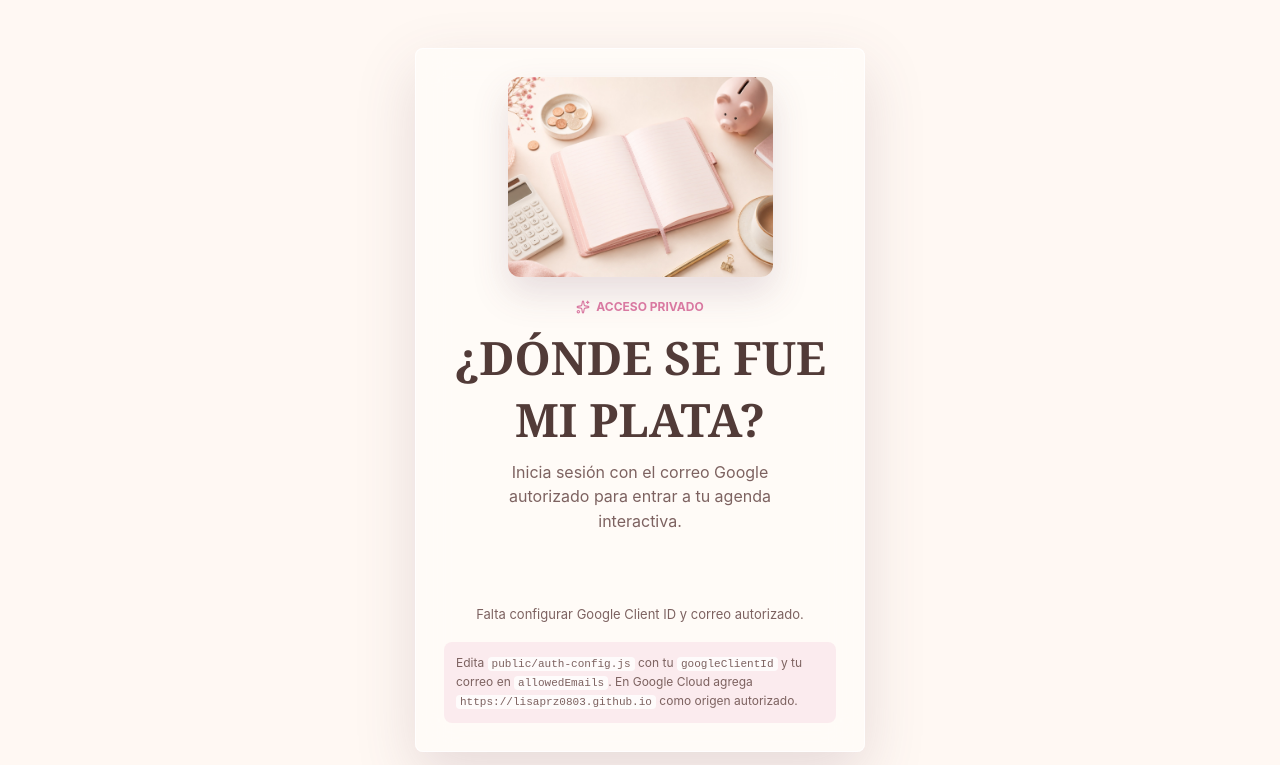
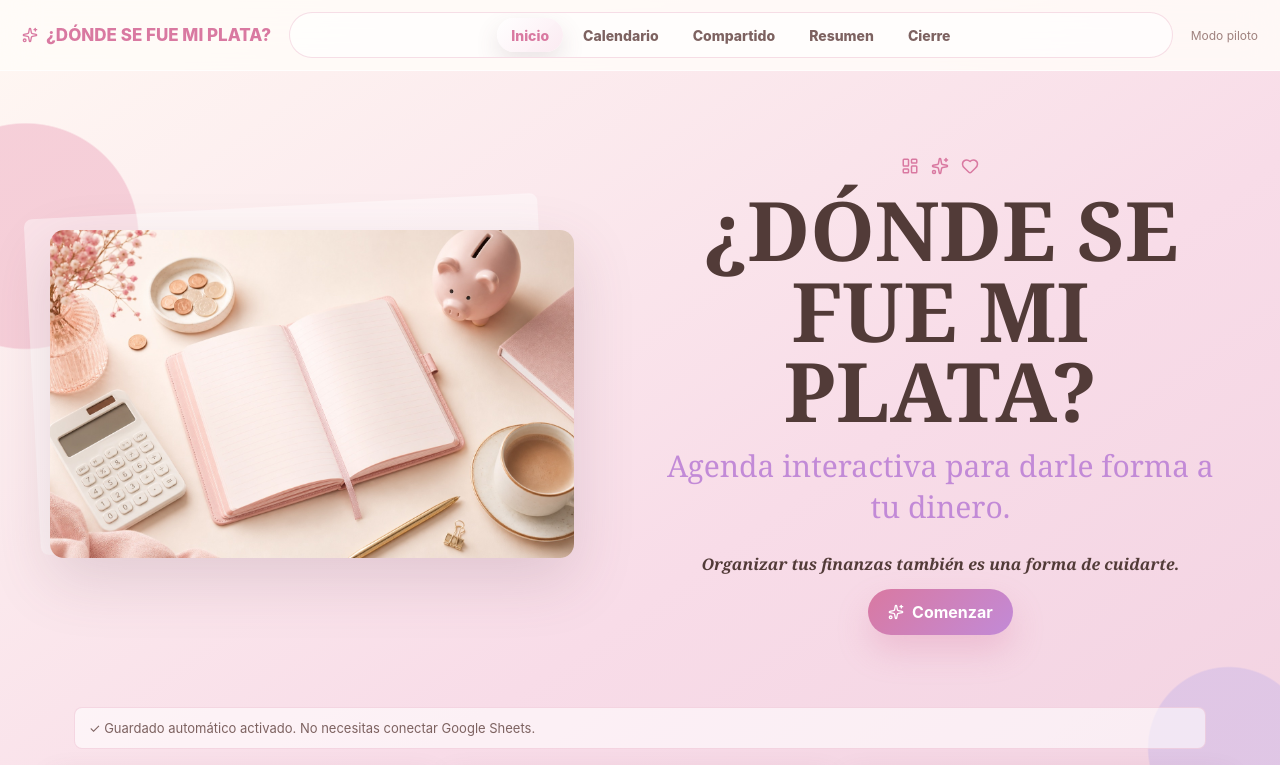
Before and after one commit to lisaprz0803/agenda-financiera-final-lisa, a React (Vite) app: page / in a window 1280 px wide. Shown: the top 765 px of the page. Built offline with nearby package versions, Linux system fonts and the light colour scheme.

Commit message:
feat: reset pilot for new users

```diff
--- a/src/App.jsx
+++ b/src/App.jsx
@@ -209,10 +209,7 @@ const rowTemplates = {
 };
 
 const defaultHousehold = {
-  members: [
-    { id: "lisa", name: "Lisa" },
-    { id: "catriel", name: "Catriel" }
-  ],
+  members: [{ id: "persona-1", name: "Persona 1" }],
   expenses: []
 };
 
@@ -298,7 +295,7 @@ function getMonthKey(month, year) {
 }
 
 function getUserKey(auth) {
-  return String(auth.user?.email || "demo").toLowerCase().replace(/[^a-z0-9_-]/g, "_");
+  return String(auth.user?.email || "piloto-nuevo").toLowerCase().replace(/[^a-z0-9_-]/g, "_");
 }
 
 function readLocalMonth(userKey, monthKey) {
@@ -631,7 +628,7 @@ function useSheetDatabase(auth, monthKey) {
       updatedAt: new Date().toISOString()
     };
     writeLocalMonth(userKey, monthKey, payload);
-    if (!storeRef.current.ready) {
+    if (auth.user?.email && !storeRef.current.ready) {
       storeRef.current.db = await getFirebaseDb();
       storeRef.current.ready = true;
     }
@@ -644,7 +641,7 @@ function useSheetDatabase(auth, monthKey) {
     const userKey = getUserKey(auth);
     setStatus((current) => ({ ...current, loading: true, error: "", message: "Cargando mes..." }));
     try {
-      if (!storeRef.current.ready) {
+      if (auth.user?.email && !storeRef.current.ready) {
         storeRef.current.db = await getFirebaseDb();
         storeRef.current.ready = true;
       }
@@ -1249,7 +1246,7 @@ function PaymentsSection({ sheetDb }) {
           <strong>Fecha</strong>
           <strong>Total</strong>
           <strong>Mi parte</strong>
-          <strong>Catriel</strong>
+          <strong>Compartido (opcional)</strong>
           <strong>Estado</strong>
           <strong>Forma de pago</strong>
           <strong>Acción</strong>
@@ -1964,8 +1961,9 @@ function Field({ label, placeholder, wide = false }) {
 
 function AppShell({ auth }) {
   const [current, setCurrent] = useState("cover");
-  const [month, setMonth] = useState(5);
-  const [year, setYear] = useState(2026);
+  const now = new Date();
+  const [month, setMonth] = useState(now.getMonth());
+  const [year, setYear] = useState(now.getFullYear());
   const monthKey = getMonthKey(month, year);
   const sheetDb = useSheetDatabase(auth, monthKey);
 
@@ -2023,12 +2021,7 @@ function AppShell({ auth }) {
             </button>
           ))}
         </nav>
-        <div className="session">
-          <span>{auth.user?.email}</span>
-          <button type="button" onClick={auth.signOut} aria-label="Cerrar sesión">
-            <LogOut size={15} />
-          </button>
-        </div>
+        <div className="session"><span>Modo piloto</span></div>
       </header>
 
       <main className="workspace">
@@ -2086,11 +2079,6 @@ function AppShell({ auth }) {
 }
 
 export default function App() {
-  const auth = useGoogleGate();
-
-  if (!auth.user) {
-    return <AuthGate auth={auth} />;
-  }
-
+  const auth = { user: null, accessToken: "", spreadsheetId: "", signOut() {}, requestSheetsAccess() {} };
   return <AppShell auth={auth} />;
 }
```
Also changed, not shown: 2 other files (tests, documents, lock files or other folders).
